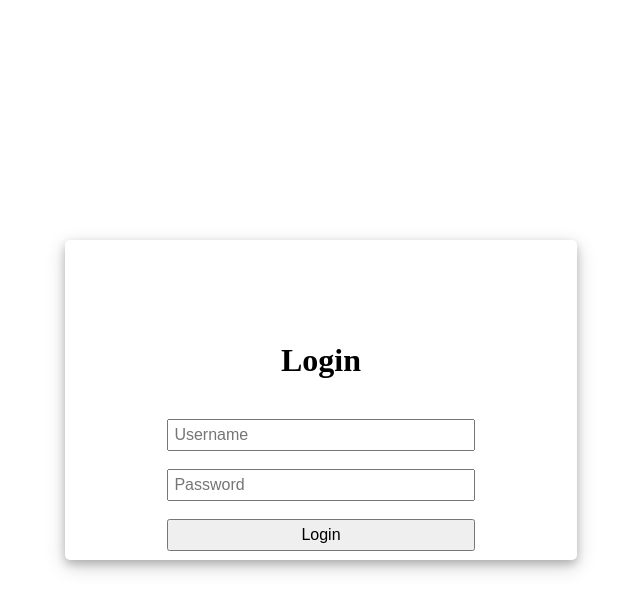
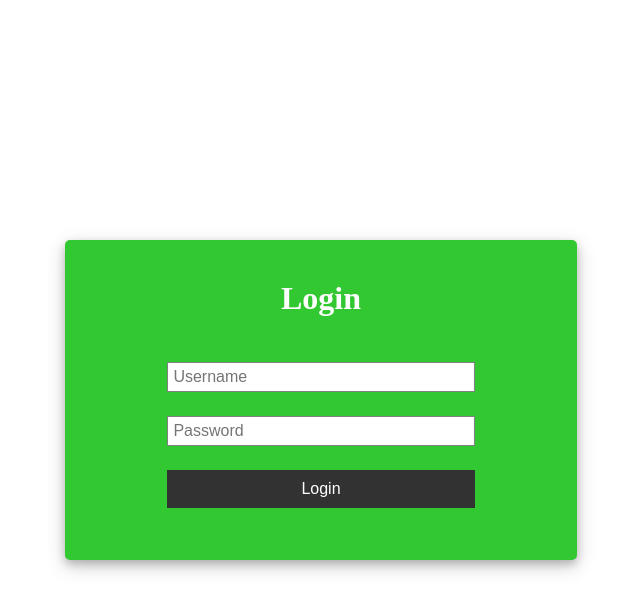
Before and after one commit to naseGaming/onlineGrading, a PHP site: page / in a window 1280 px wide. Shown: the top 611 px of the page, without its empty margins (319-959 px from the left). Run offline with PHP 8.4, Linux system fonts and the light colour scheme.

Commit message:
Added colors.css to easily change color theme

```diff
--- a/api/controllers/accounts.php
+++ b/api/controllers/accounts.php
@@ -1,6 +1,6 @@
 <?php
 require_once("../config.php");
-require_once("accounts-functions.php");
+require_once("accounts-function.php");
 
 $requestMethod = $_SERVER["REQUEST_METHOD"];
 
--- /dev/null
+++ b/design/colors.css
@@ -0,0 +1,43 @@
+.red-b {
+    background: rgba(200, 50, 50, 1);
+}
+.green-b {
+    background: rgba(50, 200, 50, 1);
+}
+.blue-b {
+    background: rgba(50, 50, 200, 1);
+}
+.white-b {
+    background: rgb(255, 255, 255);
+}
+.black-b {
+    background: rgba(50, 50, 50, 1);
+}
+
+.red-f {
+    color: rgba(200, 50, 50, 1);
+}
+.green-f {
+    color: rgba(50, 200, 50, 1);
+}
+.blue-f {
+    color: rgba(50, 50, 200, 1);
+}
+.white-f {
+    color: rgb(255, 255, 255);
+}
+.black-f {
+    color: rgba(50, 50, 50, 1);
+}
+
+
+
+.main-b {
+    background: rgba(50, 200, 50, 1);
+}
+.secondary-b {
+    background: rgba(200, 50, 50, 1);
+}
+.tertiary-b {
+    background: rgba(50, 50, 50, 1);
+}
--- a/design/index.css
+++ b/design/index.css
@@ -16,12 +16,27 @@ body {
 }
 
 h1 {
-    margin-top: 20%;
+    margin-top: 5vh;
 }
 
-input[type="text"], input[type="password"], input[type="submit"] {
+input[type="text"], input[type="password"] {
     height: auto;
     width: 60%;
+    margin-top: 3vh;
     font-size: 1em;
     padding: 5px;
+    border: none;
 }
+
+input[type="submit"] {
+    height: auto;
+    width: 60%;
+    margin-top: 3vh;
+    font-size: 1em;
+    padding: 10px;
+    border: none;
+}
+
+input[type="text"], input[type="password"] {
+    border: 1px solid gray;
+}
--- a/index.html
+++ b/index.html
@@ -2,6 +2,7 @@
     <head>
         <meta name="viewport" content="width=device-width, initial-scale=1">
         <link rel="stylesheet" href="https://cdnjs.cloudflare.com/ajax/libs/font-awesome/4.7.0/css/font-awesome.min.css">
+        <link rel="stylesheet" type="text/css" href="design/colors.css" />
         <link rel="stylesheet" type="text/css" href="design/index.css" />
         <script src = "src/jquery/jquery-3.1.1.min.js"></script>
         <script src = "src/jquery/jquery-ui.min.js"></script>
@@ -10,18 +11,12 @@
         <script src = "src/index/script.js"></script>
     </head>
     <body>
-		<div class = "loginForm" >
+		<div class = "loginForm main-b" >
             <form id = "frmLogin">
-                <h1>Login</h1>
-                <br>
+                <h1 class = "white-f">Login</h1>
                 <input type = "text" id = "txtUsername" placeholder = "Username" />
-                <br>
-                <br>
                 <input type = "password" id = "txtPassword" placeholder = "Password"/>
-                <br>
-                <br>
-                <input type = "submit" value = "Login"/>
-                <br>
+                <input type = "submit" value = "Login" class = "tertiary-b white-f"/>
             </form>
 		</div>
     </body>
```
